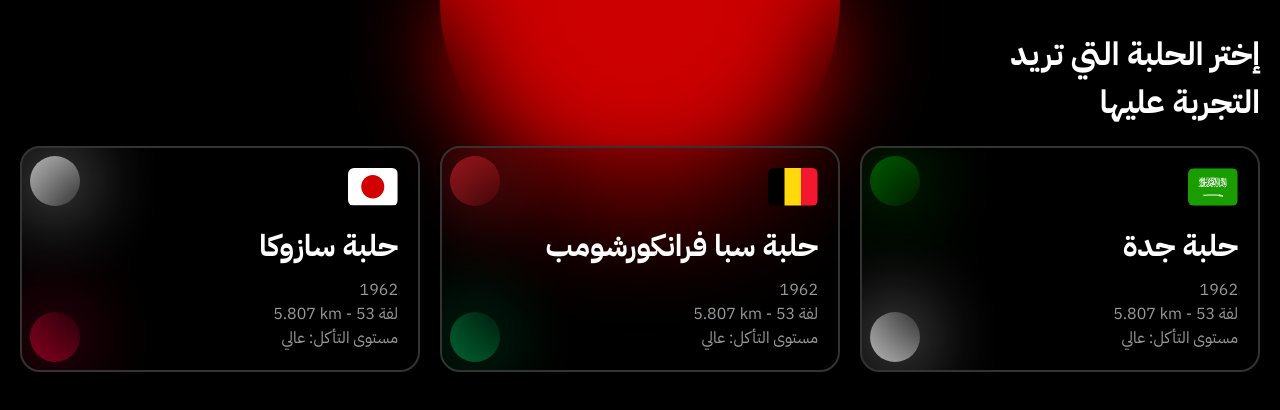
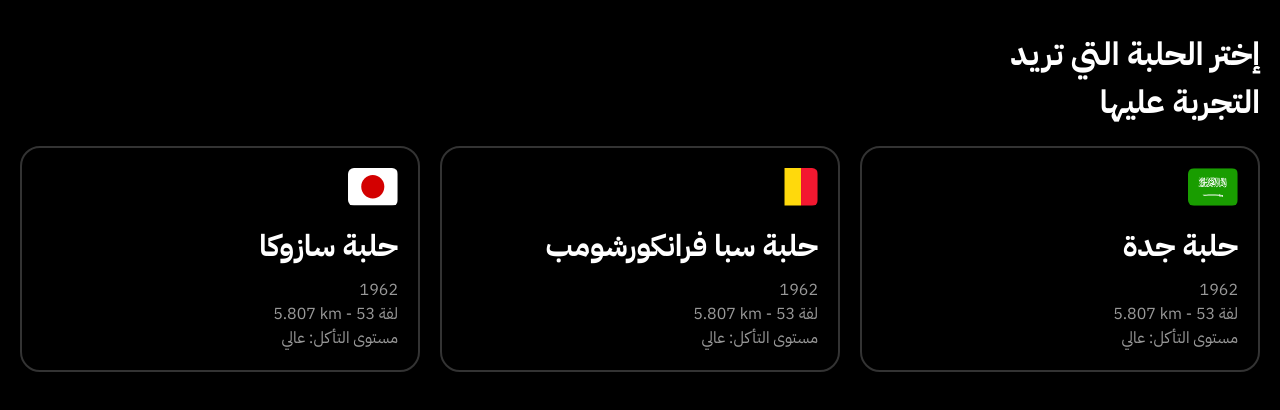
Before and after one commit to 27waab/Tyre-Strategy-Simulator, a plain HTML site: page circuts.html in a window 1280 px wide. Drawn offline with Linux system fonts and the light colour scheme.

Commit message:
Update circuts.css

```diff
--- a/CSS/circuts.css
+++ b/CSS/circuts.css
@@ -12,28 +12,6 @@
 body {
     background-color: #000;
 }
-.overlay {
-    width: 100%;
-    height: 100%;
-    background: rgba(0, 0, 0, 0.2);
-    backdrop-filter: blur(50px);
-    -webkit-backdrop-filter: blur(50px);
-    position: absolute;
-    top: 0;
-    left: 0;
-    z-index: 0;
-}
-.backCircal {
-    position: fixed;
-    width: 400px;
-    height: 400px;
-    border-radius: 50%;
-    background-color: var(--red-color);
-    z-index: -1;
-    top: -200px;
-    left: 50%;
-    transform: translateX(-50%);
-}
 .content {
     z-index: 1;
     color: #fff;
@@ -44,15 +22,16 @@ body {
 .circuts {
     margin-top: 20px;
     display: grid;
-    grid-template-columns: repeat(auto-fill, minmax(350px, 1fr));
+    grid-template-columns: repeat(auto-fill, minmax(320px, 1fr));
     gap: 20px;
 }
 .boxOfCircuts {
     position: relative;
+    cursor: pointer;
 }
 .boxOfCircuts .box {
     width: 100%;
-    background: rgba(0, 0, 0, 0.1);
+    background: rgba(0, 0, 0, 0.3);
     backdrop-filter: blur(40px);
     -webkit-backdrop-filter: blur(40px);
     border: 2px solid #333;
@@ -63,19 +42,17 @@ body {
 .boxOfCircuts .before-color,
 .boxOfCircuts .after-color {
     position: absolute;
-    width: 50px;
-    height: 50px;
+    width: 100px;
+    height: 100px;
     border-radius: 50%;
-    left: 10px;
     z-index: -1;
-    /* هذه القيمة تجعل العناصر خلف الـ box */
 }
 .boxOfCircuts .after-color {
-    background-color: #fff;
+    right: 10px;
     top: 10px;
 }
 .boxOfCircuts .before-color {
-    background-color: #bc002d;
+    left: 10px;
     bottom: 10px;
 }
 .boxOfCircuts .box img {
@@ -90,15 +67,3 @@ body {
 .boxOfCircuts .box .info {
     color: #999;
 }
-.boxOfCircuts .after-color.spa {
-    background-color: #CD212A;
-}
-.boxOfCircuts .after-color.ksa {
-    background-color: #008000;
-}
-.boxOfCircuts .before-color.spa {
-    background-color: #008C45;
-}
-.boxOfCircuts .before-color.ksa {
-    background-color: #fff;
-}
```
